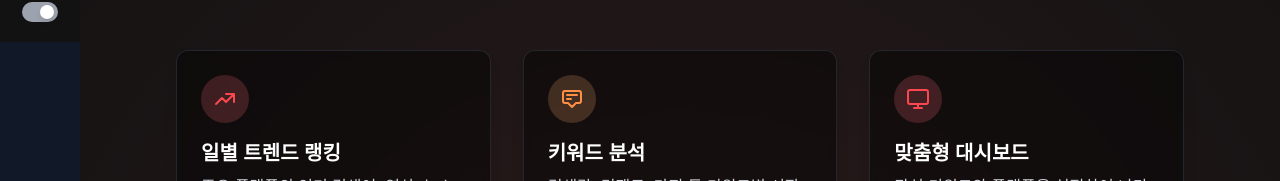
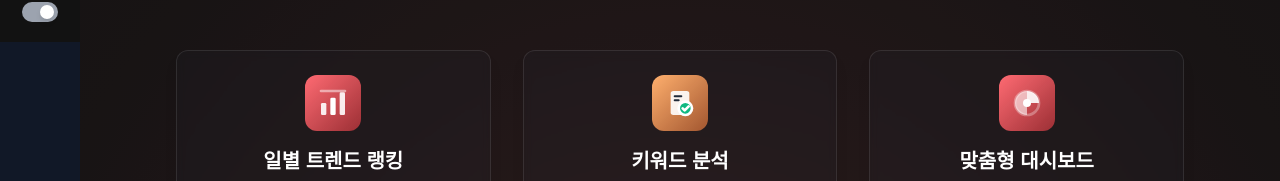
Before and after one commit to mjgwon24/trend-map-front, a Next.js app: page / in a window 1280 px wide. Shown: the part 758-939 px from the top of the page. Built offline with nearby package versions, Linux system fonts and the light colour scheme; a web font is replaced by a local one.

Commit message:
feat: Add new icon components for features and update layout for improved visual presentation

```diff
--- a/src/app/page.tsx
+++ b/src/app/page.tsx
@@ -1,6 +1,7 @@
 import Image from "next/image";
 import Link from "next/link";
 import Logo from "@/components/common/Logo";
+import {ChartIcon, CircleChartIcon, DocumentCheckIcon} from "@/components/icons";
 
 export default function Home() {
   return (
@@ -64,7 +65,6 @@ export default function Home() {
           </div>
         </section>
 
-        {/* Features Section */}
         <section className="py-16 px-6 md:px-12 lg:px-24 bg-black/30">
           <div className="max-w-6xl mx-auto">
             <h2 className="text-3xl font-bold text-center mb-12">
@@ -72,12 +72,11 @@ export default function Home() {
             </h2>
 
             <div className="grid grid-cols-1 md:grid-cols-2 lg:grid-cols-3 gap-8">
-              {/* Feature 1 */}
-              <div className="bg-black/40 backdrop-blur-sm p-6 rounded-xl shadow-lg hover:shadow-xl transition-shadow border border-gray-700/50">
-                <div className="w-12 h-12 bg-primary-light/20 rounded-full flex items-center justify-center mb-4">
-                  <svg xmlns="http://www.w3.org/2000/svg" width="24" height="24" viewBox="0 0 24 24" fill="none" stroke="currentColor" strokeWidth="2" strokeLinecap="round" strokeLinejoin="round" className="text-primary">
-                    <path d="M13 7h8m0 0v8m0-8l-8 8-4-4-6 6"></path>
-                  </svg>
+              {/* Feature 1 - 일별 트렌드 랭킹 */}
+              <div className="bg-gray-700/10 backdrop-blur-sm p-6 rounded-xl shadow-lg hover:shadow-xl transition-shadow border border-gray-100/10 flex flex-col items-center justify-center">
+                <div className="w-14 h-14 rounded-xl flex items-center justify-center mb-4 relative overflow-hidden">
+                  <div className="absolute inset-0 bg-gradient-to-br from-primary-light to-primary-dark/70"></div>
+                  <ChartIcon />
                 </div>
                 <h3 className="text-xl font-bold mb-2">일별 트렌드 랭킹</h3>
                 <p className="text-gray-300">
@@ -85,12 +84,11 @@ export default function Home() {
                 </p>
               </div>
 
-              {/* Feature 2 */}
-              <div className="bg-black/40 backdrop-blur-sm p-6 rounded-xl shadow-lg hover:shadow-xl transition-shadow border border-gray-700/50">
-                <div className="w-12 h-12 bg-secondary-light/20 rounded-full flex items-center justify-center mb-4">
-                  <svg xmlns="http://www.w3.org/2000/svg" width="24" height="24" viewBox="0 0 24 24" fill="none" stroke="currentColor" strokeWidth="2" strokeLinecap="round" strokeLinejoin="round" className="text-secondary">
-                    <path d="M7 8h10M7 12h4m1 8l-4-4H5a2 2 0 01-2-2V6a2 2 0 012-2h14a2 2 0 012 2v8a2 2 0 01-2 2h-3l-4 4z"></path>
-                  </svg>
+              {/* Feature 2 - 키워드 분석 */}
+              <div className="bg-gray-700/10 backdrop-blur-sm p-6 rounded-xl shadow-lg hover:shadow-xl transition-shadow border border-gray-100/10 flex flex-col items-center justify-center">
+                <div className="w-14 h-14 rounded-xl flex items-center justify-center mb-4 relative overflow-hidden">
+                  <div className="absolute inset-0 bg-gradient-to-br from-secondary-light to-secondary-dark/70"></div>
+                  <DocumentCheckIcon />
                 </div>
                 <h3 className="text-xl font-bold mb-2">키워드 분석</h3>
                 <p className="text-gray-300">
@@ -98,14 +96,11 @@ export default function Home() {
                 </p>
               </div>
 
-              {/* Feature 3 */}
-              <div className="bg-black/40 backdrop-blur-sm p-6 rounded-xl shadow-lg hover:shadow-xl transition-shadow border border-gray-700/50">
-                <div className="w-12 h-12 bg-primary-light/20 rounded-full flex items-center justify-center mb-4">
-                  <svg xmlns="http://www.w3.org/2000/svg" width="24" height="24" viewBox="0 0 24 24" fill="none" stroke="currentColor" strokeWidth="2" strokeLinecap="round" strokeLinejoin="round" className="text-primary">
-                    <rect x="2" y="3" width="20" height="14" rx="2" ry="2"></rect>
-                    <line x1="8" y1="21" x2="16" y2="21"></line>
-                    <line x1="12" y1="17" x2="12" y2="21"></line>
-                  </svg>
+              {/* Feature 3 - 맞춤형 대시보드 */}
+              <div className="bg-gray-700/10 backdrop-blur-sm p-6 rounded-xl shadow-lg hover:shadow-xl transition-shadow border border-gray-100/10 flex flex-col items-center justify-center">
+                <div className="w-14 h-14 rounded-xl flex items-center justify-center mb-4 relative overflow-hidden">
+                  <div className="absolute inset-0 bg-gradient-to-br from-primary-light to-primary-dark/70"></div>
+                  <CircleChartIcon />
                 </div>
                 <h3 className="text-xl font-bold mb-2">맞춤형 대시보드</h3>
                 <p className="text-gray-300">
@@ -115,6 +110,7 @@ export default function Home() {
             </div>
           </div>
         </section>
+
 
         {/* Platforms Section */}
         <section className="py-16 px-6 md:px-12 lg:px-24">
--- a/src/components/icons/index.tsx
+++ b/src/components/icons/index.tsx
@@ -66,3 +66,31 @@ export const DevelopersIcon: React.FC = () => (
         <path strokeLinecap="round" strokeLinejoin="round" d="M10 20l4-16m4 4l4 4-4 4M6 16l-4-4 4-4" />
     </svg>
 );
+
+export const ChartIcon: React.FC = () => (
+    <svg xmlns="http://www.w3.org/2000/svg" width="32" height="32" viewBox="0 0 24 24" fill="none" className="relative z-10">
+        <rect x="3" y="12" width="4" height="9" rx="1" fill="white" opacity="0.9"/>
+        <rect x="10" y="8" width="4" height="13" rx="1" fill="white"/>
+        <rect x="17" y="4" width="4" height="17" rx="1" fill="white" opacity="0.9"/>
+        <path d="M3 3L21 3" stroke="white" strokeWidth="2" strokeLinecap="round" opacity="0.5"/>
+    </svg>
+);
+
+export const DocumentCheckIcon: React.FC = () => (
+    <svg xmlns="http://www.w3.org/2000/svg" width="32" height="32" viewBox="0 0 24 24" fill="none" className="relative z-10">
+        <rect x="5" y="3" width="14" height="18" rx="2" fill="white" opacity="0.9"/>
+        <circle cx="16" cy="16" r="5" fill="#10B981" stroke="white" strokeWidth="2"/>
+        <path d="M14 16L15.5 17.5L18.5 14.5" stroke="white" strokeWidth="2" strokeLinecap="round" strokeLinejoin="round"/>
+        <line x1="8" y1="7" x2="13" y2="7" stroke="#1F2937" strokeWidth="1.5" strokeLinecap="round"/>
+        <line x1="8" y1="10" x2="11" y2="10" stroke="#1F2937" strokeWidth="1.5" strokeLinecap="round"/>
+    </svg>
+);
+
+export const CircleChartIcon: React.FC = () => (
+    <svg xmlns="http://www.w3.org/2000/svg" width="32" height="32" viewBox="0 0 24 24" fill="none" className="relative z-10">
+        <circle cx="12" cy="12" r="9" stroke="white" strokeWidth="2" opacity="0.3"/>
+        <path d="M12 3C16.9706 3 21 7.02944 21 12H12V3Z" fill="white" opacity="0.9"/>
+        <path d="M12 12L12 21C7.02944 21 3 16.9706 3 12C3 7.02944 7.02944 3 12 3V12Z" fill="white" opacity="0.6"/>
+        <circle cx="12" cy="12" r="3" fill="white"/>
+    </svg>
+);
```
